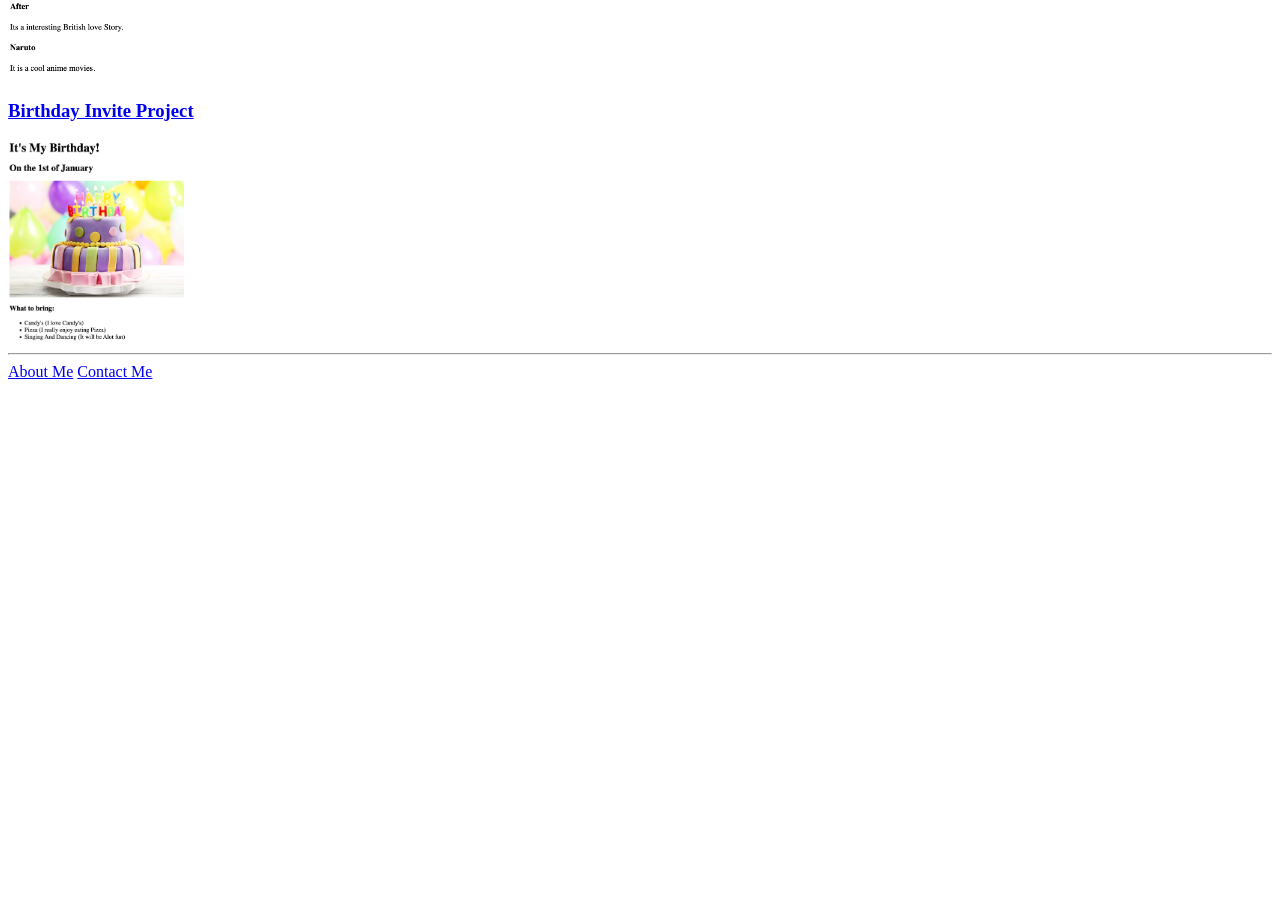
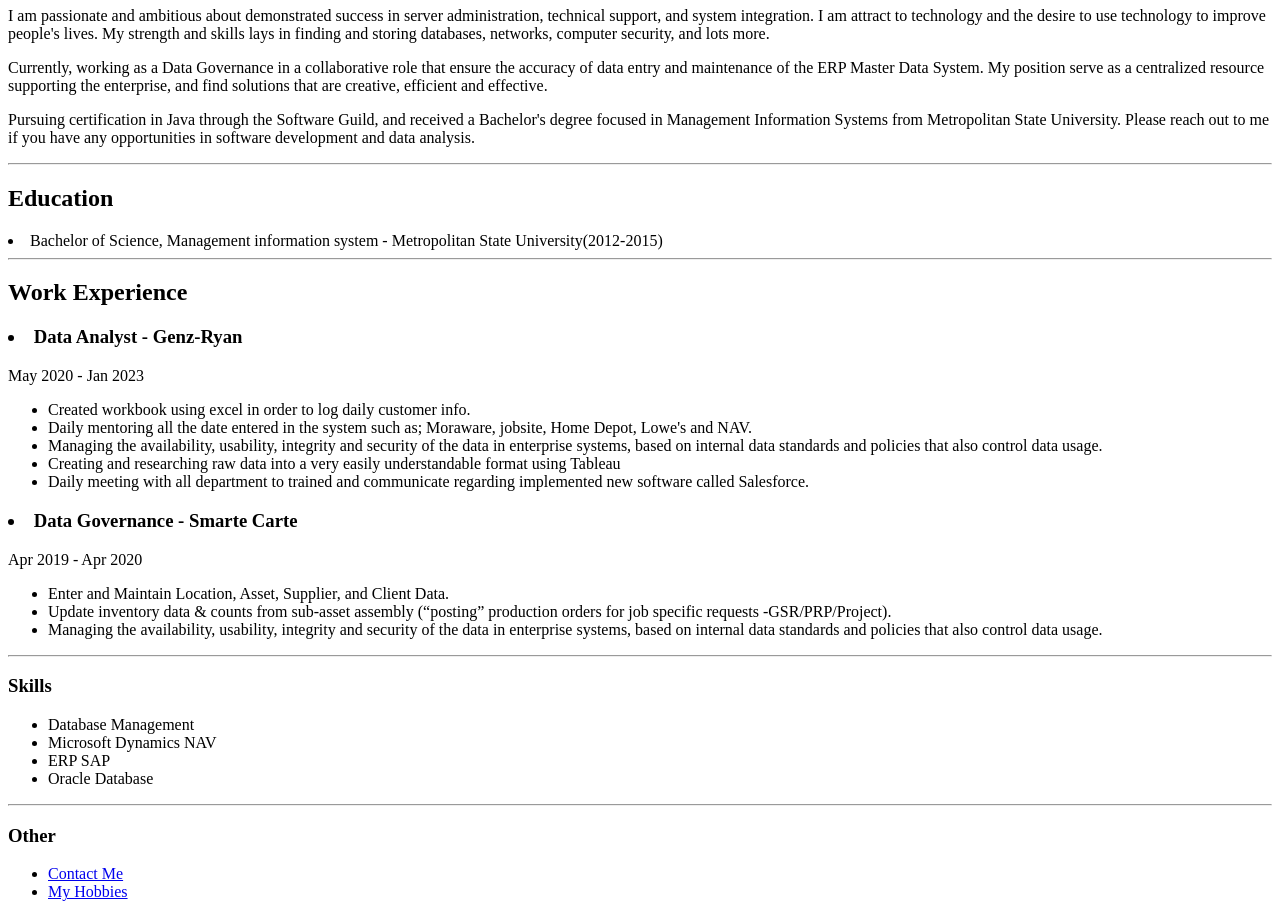
Before and after one commit to AbuNajla/html-portfolio, a plain HTML site: page index.html in a window 1280 px wide. Shown: the part 311-1228 px from the top of the page. Before the commit the page ends 800 px from the top, so only its background shows below. Drawn offline with Linux system fonts and the light colour scheme.

Commit message:
Add files via upload

```diff
--- a/index.html
+++ b/index.html
@@ -1,22 +1,62 @@
 <!DOCTYPE html>
 <html lang="en">
+    <head>
+        <meta charset="UTF-8">
+        <title>My Resume</title>
+    </head>
 
-<head>
-  <meta charset="UTF-8">
-  <title>Abdi's Portfolio</title>
-</head>
+    <body>
+        <h1>Abdirahman Omar</h1>
+        <h1><img src="./Omar.jpeg" height="150" alt="My Resume preview" />
+        <h1>Summary</h1>
+        <p>I am passionate and ambitious about demonstrated success in server administration, technical support, and system integration.
+        I am attract to technology and the desire to use technology to improve people's lives.
+        My strength and skills lays in finding and storing databases, networks, computer security, and lots more.</p>
 
-<body>
-  <h1>Abdi Omar's Portfolio</h1>
-  <h2>I'm a Web Developer</h2>
-  <hr />
-  <h3><a href="./public/movie-ranking.html">Movie Ranking Project</a></h3>
-  <img src="./assets/images/movie-ranking1.png" height="200" alt="movie ranking project preview"/>
-  <h3><a href="./public/birthday-invite.html">Birthday Invite Project</a></h3>
-  <img src="./assets/images/Birthday-Invite1.png" height="200" alt="birthday invite project preview"/>
-  <hr />
-  <a href="./public/about.html">About Me</a>
-  <a href="./public/contact.html">Contact Me</a>
-</body>
+        <p>Currently, working as a Data Governance in a collaborative role that ensure the accuracy of data entry and maintenance of the ERP Master Data System.
+        My position serve as a centralized resource supporting the enterprise, and find solutions that are creative, efficient and effective.</p>
 
+        <p>Pursuing certification in Java through the Software Guild, and received a Bachelor's degree focused in Management Information Systems from Metropolitan State University.
+          Please reach out to me if you have any opportunities in software development and data analysis.</p>
+
+        <hr />
+        <h2>Education</h2>
+        <li>Bachelor of Science, Management information system - Metropolitan State University(2012-2015)</li>
+
+        <hr />
+        <h2>Work Experience</h2>
+        <h3>
+        <li>Data Analyst - Genz-Ryan</h3>
+            May 2020 - Jan 2023
+            <ul>
+                        <li>Created workbook using excel in order to log daily customer info.</li>
+                        <li>Daily mentoring all the date entered in the system such as; Moraware, jobsite, Home Depot, Lowe's and NAV.</li>
+                        <li>Managing the availability, usability, integrity and security of the data in enterprise systems, based on internal data standards and policies that also control data usage.</li>
+                        <li>Creating and researching raw data into a very easily understandable format using Tableau</li>
+                        <li>Daily meeting with all department to trained and communicate regarding implemented new software called Salesforce.</li>
+            </ul>
+        <h3>
+        <li>Data Governance - Smarte Carte</h3>
+            Apr 2019 - Apr 2020
+        <ul>
+            <li>Enter and Maintain Location, Asset, Supplier, and Client Data.</li>
+            <li>Update inventory data & counts from sub-asset assembly (“posting” production orders for job specific requests -GSR/PRP/Project).</li>
+            <li>Managing the availability, usability, integrity and security of the data in enterprise systems, based on internal data standards and policies that also control data usage.</li>
+        </ul>
+        <hr />
+
+        <h3>Skills</h3>
+        <ul>
+            <li>Database Management</li>
+            <li>Microsoft Dynamics NAV</li>
+            <li>ERP SAP</li>
+            <li>Oracle Database</li>
+        </ul>
+        <hr />
+            <h3>Other</h3>
+        <ul>
+            <li><a href="./MyContact.html">Contact Me</a>
+            <li><a href="./MyHobbies.html">My Hobbies</a>
+
+    </body>
 </html>
```
Also changed, not shown: MyContact.html (added, +9 -0 lines), MyHobbies.html (added, +8 -0 lines), Omar.jpeg (added).
